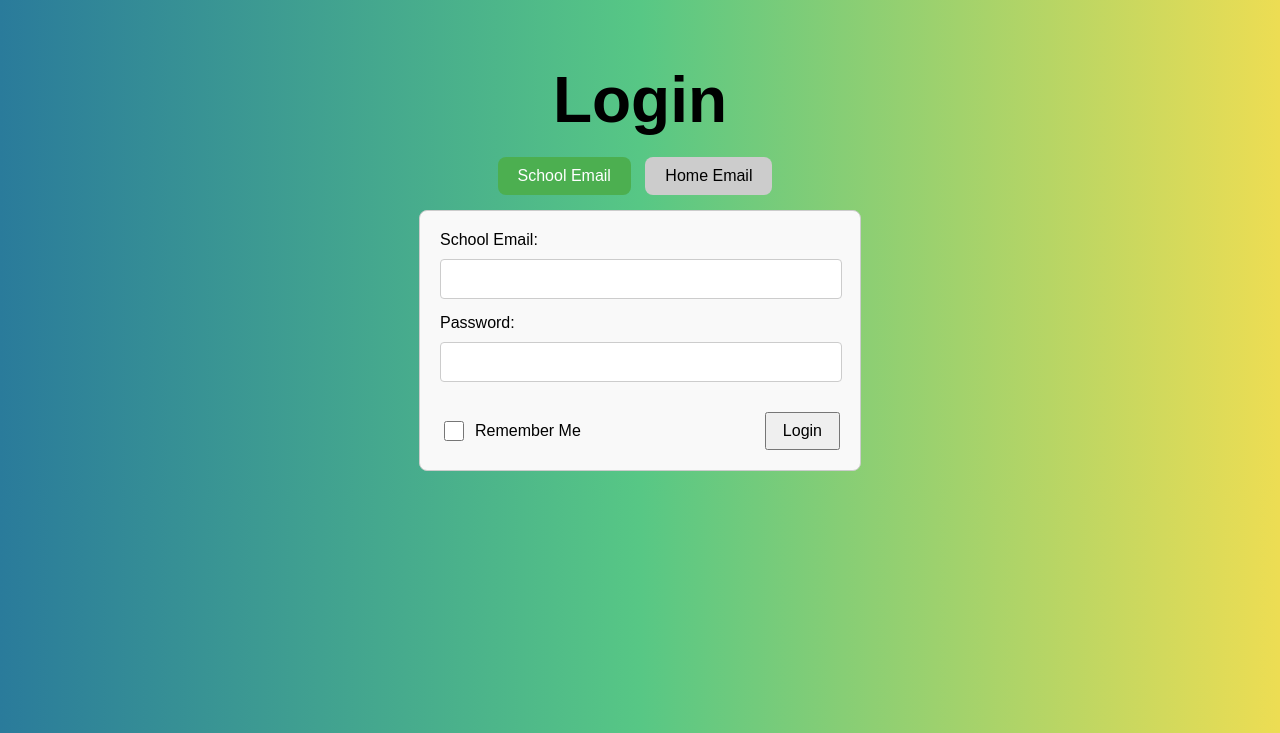
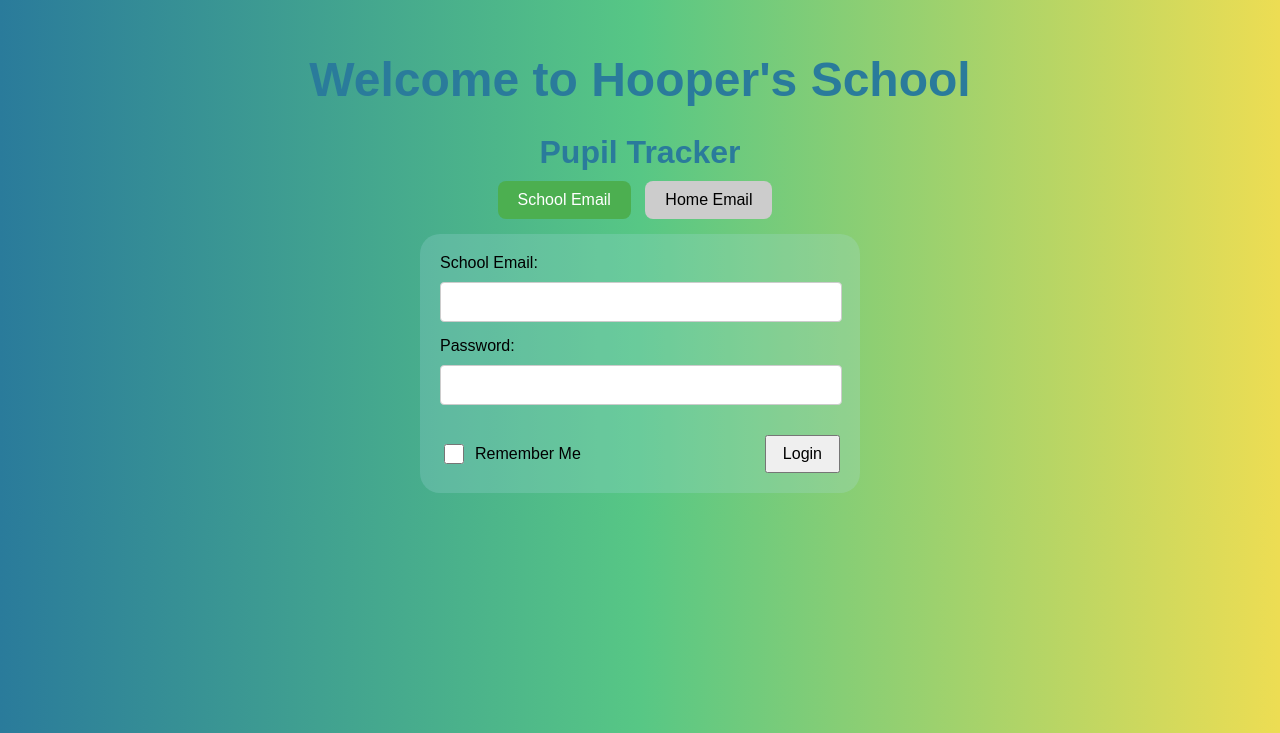
Before and after one commit to oliverinhalo/CS-NEA, a Flask app: page /login in a window 1280 px wide. Shown: the top 733 px of the page. Run offline with Flask 3, Linux system fonts and the light colour scheme; parts of the project's set-up code (start-up, migrations or seed data) failed here and were passed over.

Commit message:
login visuals

```diff
--- a/WEBPAGE/static/style-login.css
+++ b/WEBPAGE/static/style-login.css
@@ -29,9 +29,8 @@
     max-width: 400px;
     margin: 0 auto;
     padding: 20px;
-    border: 1px solid #ccc;
-    border-radius: 8px;
-    background-color: #f9f9f9;
+    background-color: rgba(173, 216, 230, 0.219);
+    border-radius: 20px;
 }
 .password-label {
     display: block;
@@ -52,10 +51,17 @@
 }
 
 .title {
-    font-size: 4rem;
+    color: #2A7B9B;
+    font-size: 3rem;
     font-weight: bold;
     text-align: center;
     margin-bottom: 20px;
+}
+.subtitle {
+    font-size: 2rem;
+    text-align: center;
+    margin-bottom: 10px;
+    color: #2A7B9B;
 }
 
 body {
--- a/WEBPAGE/templates/login.html
+++ b/WEBPAGE/templates/login.html
@@ -7,7 +7,8 @@
 </head>
 <body>
     <div class="container">
-        <h1 class="title">Login</h1>
+        <h1 class="title">Welcome to Hooper's School</h1>
+        <h2 class="subtitle">Pupil Tracker</h2>
 
         <div class="toggle-buttons">
             <button type="button" class="active" onclick="setEmailType('school')">School Email</button>
```
